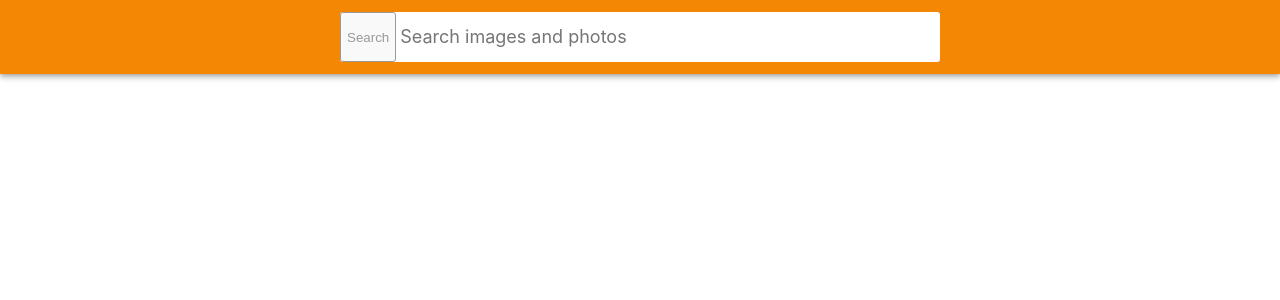
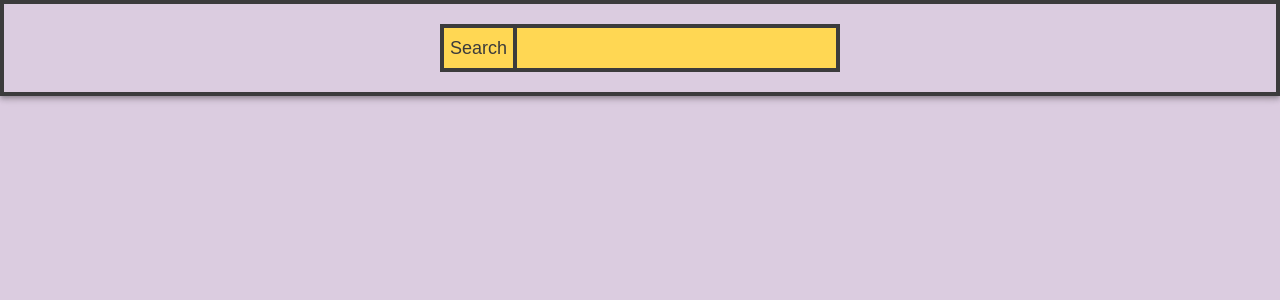
Before and after one commit to martadomzalska/goit-hw-image-finder, a React (Create React App) app: page / in a window 1280 px wide. Shown: the top 300 px of the page. Built offline with nearby package versions, Linux system fonts and the light colour scheme.

Commit message:
updated styles in searchbar and button

```diff
--- a/src/components/Button/Button.module.css
+++ b/src/components/Button/Button.module.css
@@ -1,27 +1,6 @@
-.button {
-  padding: 8px 16px;
-  border-radius: 2px;
-  background-color: #cda30b8b;
-  transition: all 250ms cubic-bezier(0.4, 0, 0.2, 1);
-  text-align: center;
-  display: inline-block;
-  color: #fffefe;
-  border: 0;
-  text-decoration: none;
-  cursor: pointer;
-  font-family: inherit;
-  font-size: 18px;
-  line-height: 24px;
-  font-style: normal;
-  font-weight: 500;
-  min-width: 180px;
-  box-shadow: 0px 3px 1px -2px rgba(0, 0, 0, 0.2),
-    0px 2px 2px 0px rgba(0, 0, 0, 0.14), 0px 1px 5px 0px rgba(0, 0, 0, 0.12);
-}
-
 .button:hover,
 .button:focus {
-  background-color: #f48804;
+  background-color: #fcda30;
 }
 
 .buttonContainer {
@@ -29,3 +8,15 @@
   justify-content: center;
   margin-bottom: 20px;
 }
+
+ .button {
+  display: inline-block;
+  font-size: 18px;
+  color: #3b3b3c;
+  border: 0;
+  background-color: #ffd753;
+  cursor: pointer;
+  outline: none;
+   border: 4px solid #3b3b3c;
+   padding: 10px;
+}
--- a/src/components/Searchbar/Searchbar.jsx
+++ b/src/components/Searchbar/Searchbar.jsx
@@ -13,7 +13,6 @@ export const Searchbar = ({ onSubmit }) => {
           type="text"
           autoComplete="off"
           autoFocus
-          placeholder="Search images and photos"
           name="searchbar"
         />
       </form>
--- a/src/components/Searchbar/Searchbar.module.css
+++ b/src/components/Searchbar/Searchbar.module.css
@@ -6,39 +6,39 @@
   display: flex;
   justify-content: center;
   align-items: center;
-  min-height: 64px;
   padding-right: 24px;
   padding-left: 24px;
-  padding-top: 12px;
-  padding-bottom: 12px;
+  padding-top: 20px;
+  padding-bottom: 20px;
   color: #fff;
-  background-color: #f48804;;
+  background-color: #dbcce0;
+  border: 4px solid #3b3b3c;
   box-shadow: 0px 2px 4px -1px rgba(0, 0, 0, 0.2),
     0px 4px 5px 0px rgba(0, 0, 0, 0.14), 0px 1px 10px 0px rgba(0, 0, 0, 0.12);
 }
 
-.form  {
+.form {
   display: flex;
   align-items: center;
   width: 100%;
-  max-width: 600px;
-  background-color: #fff;
-  border-radius: 3px;
+  max-width: 400px;
+  background-color: #ffd753;
   overflow: hidden;
+  border: 4px solid #3b3b3c;
 }
+
 .button {
   display: inline-block;
-  height: 50px;
+  width: 80px;
+  height: 40px;
+  font-size: 18px;
+  color: #3b3b3c;
   border: 0;
-  background-size: 40%;
-  background-repeat: no-repeat;
-  background-position: center;
-  opacity: 0.4;
-  transition: opacity 250ms cubic-bezier(0.4, 0, 0.2, 1);
+  /* opacity: 0.4; */
+  background-color: #ffd753;
   cursor: pointer;
   outline: none;
-  border: 1px solid black;
-  border-radius: 3px;
+  border-right: 4px solid #3b3b3c;
 }
 
 .button:hover {
@@ -49,13 +49,11 @@
   display: inline-block;
   width: 100%;
   font: inherit;
+  font-size: 18px;
+  color: #3b3b3c;
   border: none;
   outline: none;
   padding-left: 4px;
   padding-right: 4px;
+  background-color: #ffd753;
 }
-
-.input::placeholder {
-  font: inherit;
-  font-size: 18px;
-}
--- a/src/index.css
+++ b/src/index.css
@@ -17,7 +17,7 @@ body {
   font-family: -apple-system, BlinkMacSystemFont, 'Segoe UI', Roboto,
     Oxygen-Sans, Ubuntu, Cantarell, 'Helvetica Neue', sans-serif;
   color: #212121;
-  background-color: #fff;
+  background-color: #dbcce0;
   -webkit-font-smoothing: antialiased;
   -moz-osx-font-smoothing: grayscale;
 }
```
Also changed, not shown: src/components/App.jsx (+4 -4 lines).
